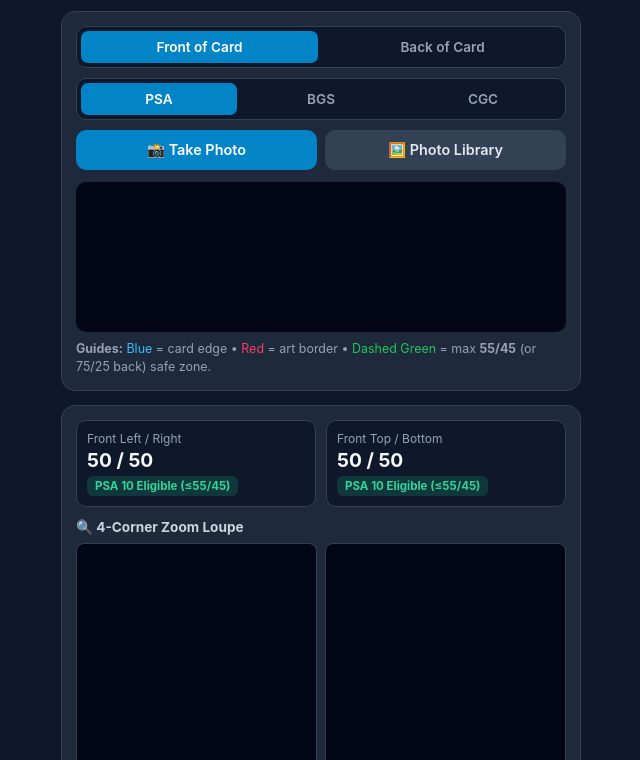
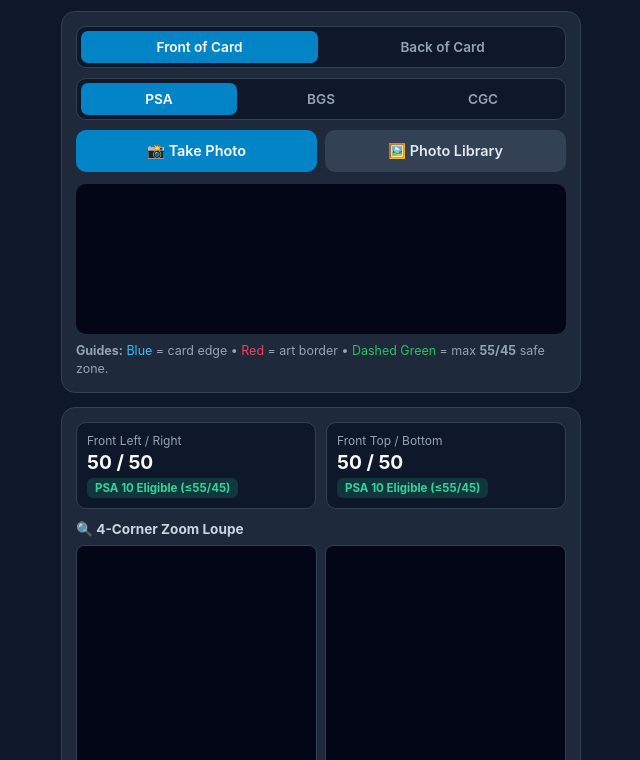
Before and after one commit to MiguelB28/TCG-Grader, a plain HTML site: page index.html in a window 1280 px wide. Shown: the part 40-800 px from the top of the page, without its empty margins (319-959 px from the left). Drawn offline with Linux system fonts and the light colour scheme.

Commit message:
Refactor file input labels and add status tip
Updated button labels for file input and added a new status tip paragraph.

```diff
--- a/index.html
+++ b/index.html
@@ -21,13 +21,11 @@
     .tab-btn { flex: 1; background: transparent; color: #94a3b8; border: none; padding: 8px; border-radius: 7px; font-weight: 600; font-size: 0.85rem; cursor: pointer; }
     .tab-btn.selected { background: #0284c7; color: #ffffff; }
     .controls { display: flex; gap: 8px; flex-wrap: wrap; margin-bottom: 12px; }
-    button.action, label.btn { flex: 1; min-width: 120px; background: #0284c7; color: white; border: none; padding: 11px 12px; border-radius: 10px; font-weight: 600; font-size: 0.9rem; text-align: center; cursor: pointer; }
-    button.secondary, label.secondary { background: #334155; color: #e2e8f0; }
-    button.snap { background: #10b981; }
+    label.btn { flex: 1; min-width: 120px; background: #0284c7; color: white; border: none; padding: 12px; border-radius: 10px; font-weight: 600; font-size: 0.9rem; text-align: center; cursor: pointer; display: block; }
+    label.secondary { background: #334155; color: #e2e8f0; }
     input[type="file"] { display: none; }
     .canvas-wrap { position: relative; width: 100%; background: #020617; border-radius: 10px; overflow: hidden; display: flex; justify-content: center; align-items: center; touch-action: none; }
     canvas#mainCanvas { max-width: 100%; max-height: 58vh; display: block; cursor: crosshair; }
-    video#camera { width: 100%; max-height: 58vh; display: none; object-fit: cover; }
     .tip { font-size: 0.78rem; color: #94a3b8; margin-top: 8px; line-height: 1.45; }
     .results-grid { display: grid; grid-template-columns: 1fr 1fr; gap: 10px; margin-bottom: 12px; }
     .stat { background: #0f172a; padding: 10px; border-radius: 10px; border: 1px solid #334155; }
@@ -73,21 +71,18 @@
     </div>
 
     <div class="controls">
-      <label class="btn">
-        📸 Take Photo
-        <input type="file" id="cameraInput" accept="image/*" capture="environment" />
-      </label>
-      <label class="btn secondary">
-        🖼️ Photo Library
-        <input type="file" id="uploadInput" accept="image/*" />
-      </label>
+      <label class="btn" for="cameraInput">📸 Take Photo</label>
+      <input type="file" id="cameraInput" accept="image/*" capture="environment" />
+
+      <label class="btn secondary" for="uploadInput">🖼️ Photo Library</label>
+      <input type="file" id="uploadInput" accept="image/*" />
     </div>
 
     <div class="canvas-wrap">
       <canvas id="mainCanvas"></canvas>
     </div>
-    <p class="tip">
-      <strong>Guides:</strong> <span style="color:#38bdf8;">Blue</span> = card edge • <span style="color:#f43f5e;">Red</span> = art border • <span style="color:#22c55e;">Dashed Green</span> = max <strong>55/45</strong> (or 75/25 back) safe zone.
+    <p class="tip" id="statusTip">
+      <strong>Guides:</strong> <span style="color:#38bdf8;">Blue</span> = card edge • <span style="color:#f43f5e;">Red</span> = art border • <span style="color:#22c55e;">Dashed Green</span> = max <strong>55/45</strong> safe zone.
     </p>
   </div>
 
@@ -165,3 +160,6 @@
       ictx.strokeStyle = '#38bdf8'; ictx.lineWidth = 28; ictx.strokeRect(96, 56, 320, 400);
       ictx.strokeStyle = '#22c55e'; ictx.lineWidth = 18; ictx.strokeRect(136, 96, 240, 320);
       ictx.fillStyle = '#ffffff'; ictx.font = 'bold 76px sans-serif'; ictx.textAlign = 'center';
+      ictx.fillText('TCG', 256, 280);
+      const iconUrl = iconCanvas.toDataURL('image/png');
+      document.getElementById('appleIcon').href = iconUrl;
```
